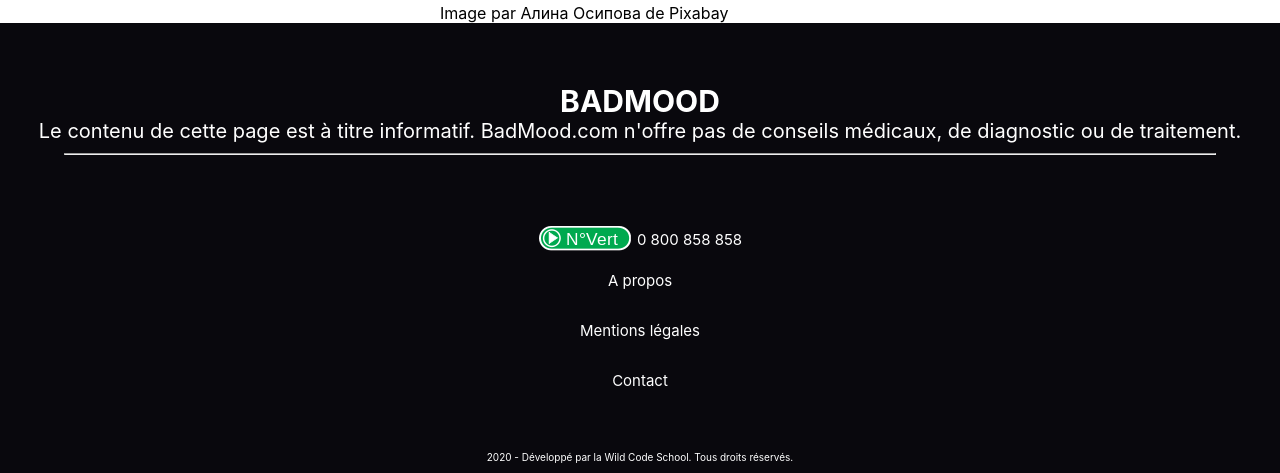
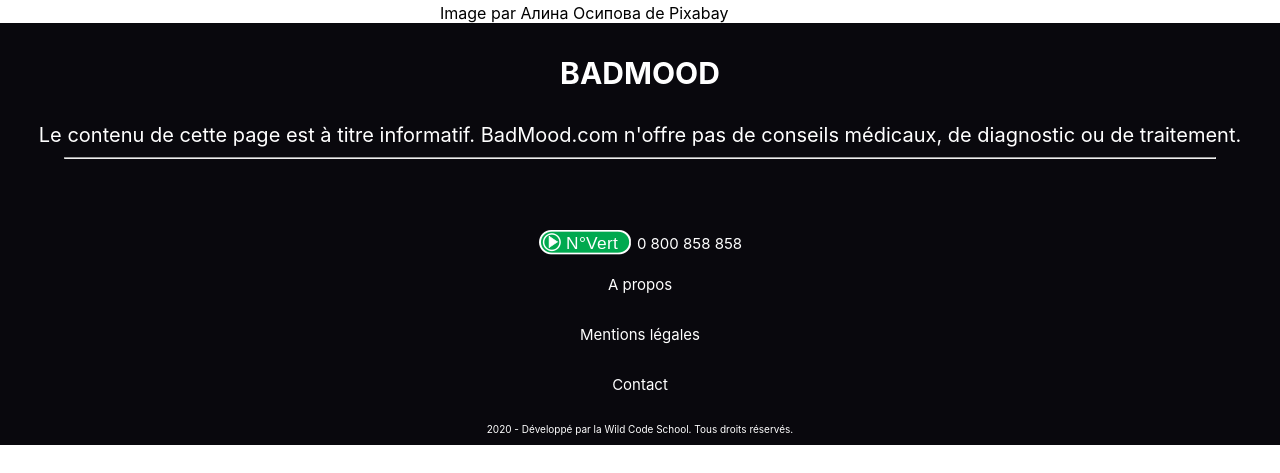
Before and after one commit to FranciscoKevin/Badmood, a PHP site: page /page_adulte.php in a window 1280 px wide. Shown: the part 1194-1667 px from the top of the page. After the commit the page ends 1639 px from the top, so only its background shows below. Run offline with PHP 8.4, Linux system fonts and the light colour scheme; some libraries are stand-ins or nearby versions.

Commit message:
footer changes -> heigt

```diff
--- a/footer.css
+++ b/footer.css
@@ -1,9 +1,8 @@
 footer{
     background-color:  #09080D;
     width: 100%;
-    height: 450px;
+    height: 100%;
     display: flex;
-    padding-top: 60px;
     padding-bottom: 10px;
     flex-direction: column;
     align-items: center;
@@ -75,7 +74,7 @@ p.footer1{
 .wcsCopyright{
     color: white;
     width: 100%;
-    height: 200px;
+    height: 100%;
     display: flex;
     align-items: flex-end;
     justify-content: center;
```
Also changed, not shown: index.php (+7 -6 lines).
